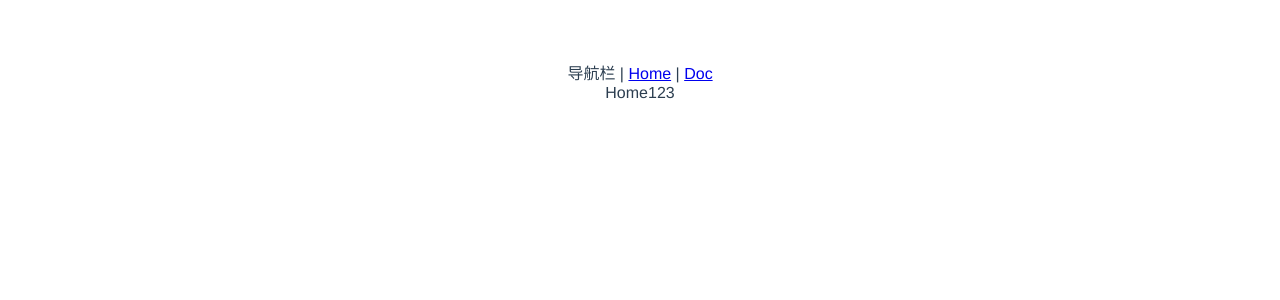
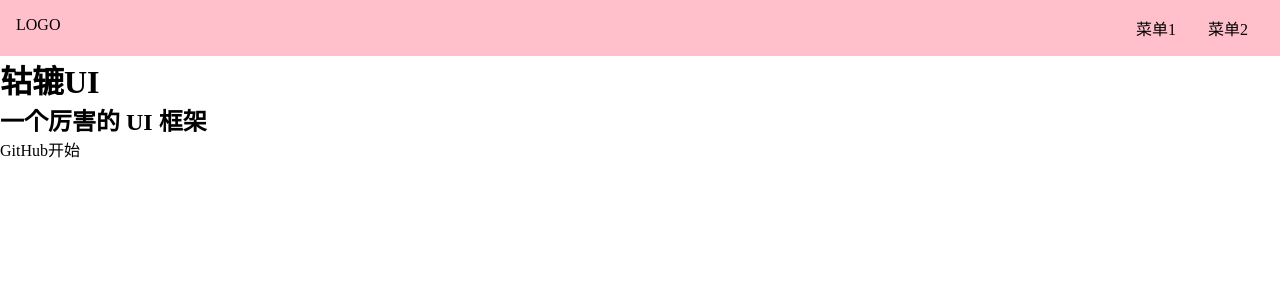
Before and after one commit to FuZhouJohn/bass-ui-vue3, a Vue app: page / in a window 1280 px wide. Shown: the top 300 px of the page. Built offline with nearby package versions, Linux system fonts and the light colour scheme.

Commit message:
topnav 样式

```diff
--- a/package.json
+++ b/package.json
@@ -11,6 +11,7 @@
   },
   "devDependencies": {
     "@vue/compiler-sfc": "^3.0.0-rc.1",
+    "sass": "^1.26.10",
     "vite": "^1.0.0-rc.1"
   }
 }
--- a/src/App.vue
+++ b/src/App.vue
@@ -1,15 +1,10 @@
 <template>
-  <div>导航栏 | <router-link to="/">Home</router-link> | <router-link to="/doc">Doc</router-link></div>
   <router-view></router-view>
 </template>
 
 <script>
-import Home from "./components/Home.vue";
 
 export default {
-  name: 'App',
-  components: {
-    Home
-  }
+  name: 'App'
 }
 </script>
--- a/src/components/Doc.vue
+++ b/src/components/Doc.vue
@@ -1,10 +1,18 @@
 <template>
-<div>doc</div>
+  <div>
+    <div class="topnav">
+      <div class="logo"></div>
+      <div class="menu"></div>
+    </div>
+    <div class="content">
+      <aside>边栏</aside>
+      <main>主内容</main>
+    </div>
+  </div>
 </template>
 
 <script>
-export default {
-}
+export default {}
 </script>
 
 <style scoped>
--- a/src/components/Home.vue
+++ b/src/components/Home.vue
@@ -1,11 +1,44 @@
 <template>
-  <div>Home123</div>
+  <div>
+    <div class="topnav">
+      <div class="logo">LOGO</div>
+      <ul class="menu">
+        <li>菜单1</li>
+        <li>菜单2</li>
+      </ul>
+    </div>
+    <div class="banner">
+      <h1>轱辘UI</h1>
+      <h2>一个厉害的 UI 框架</h2>
+      <p class="actions">
+        <a>GitHub</a>
+        <a>开始</a>
+      </p>
+    </div>
+  </div>
 </template>
 <script>
-export default {
+export default {}
+</script>
+<style lang="scss" scoped>
+.topnav {
+  background: pink;
+  display: flex;
+  padding: 16px;
 
+  > .logo {
+    max-width: 6em;
+    margin-right: auto;
+  }
+
+  > .menu {
+    display: flex;
+    white-space: nowrap;
+    flex-wrap: nowrap;
+
+    > li {
+      margin: 0 1em;
+    }
+  }
 }
-</script>
-<style>
-
 </style>
--- a/src/index.css
+++ /dev/null
@@ -1,8 +0,0 @@
-#app {
-  font-family: Avenir, Helvetica, Arial, sans-serif;
-  -webkit-font-smoothing: antialiased;
-  -moz-osx-font-smoothing: grayscale;
-  text-align: center;
-  color: #2c3e50;
-  margin-top: 60px;
-}
--- /dev/null
+++ b/src/index.scss
@@ -0,0 +1,16 @@
+* {
+  margin: 0;
+  padding: 0;
+  box-sizing: border-box;
+}
+ul,
+ol {
+  list-style: none;
+}
+a {
+  text-decoration: none;
+  color: inherit;
+  &:hover {
+    border-bottom: 1px solid;
+  }
+}
--- a/src/main.ts
+++ b/src/main.ts
@@ -1,6 +1,6 @@
 import {createApp} from 'vue'
 import App from './App.vue'
-import './index.css'
+import './index.scss'
 import {createWebHashHistory, createRouter} from 'vue-router'
 import Home from './components/Home.vue'
 import Doc from  './components/Doc.vue'
```
Also changed, not shown: 1 other file (tests, documents, lock files or other folders).
